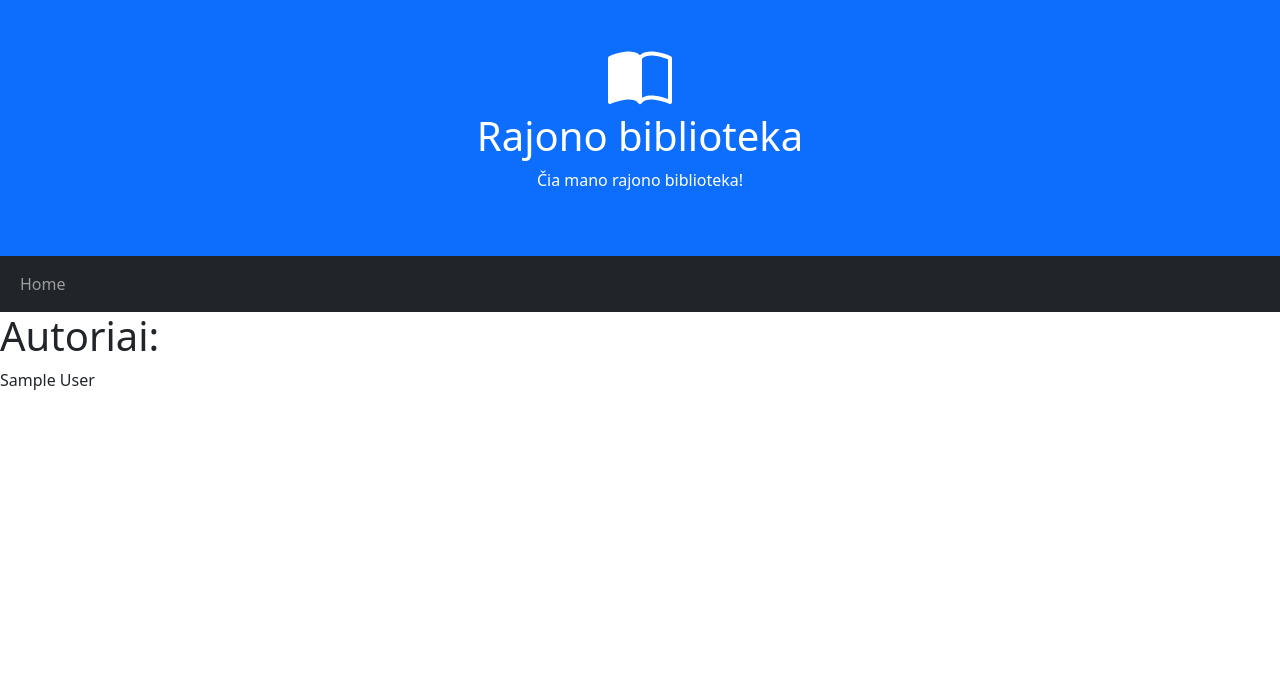
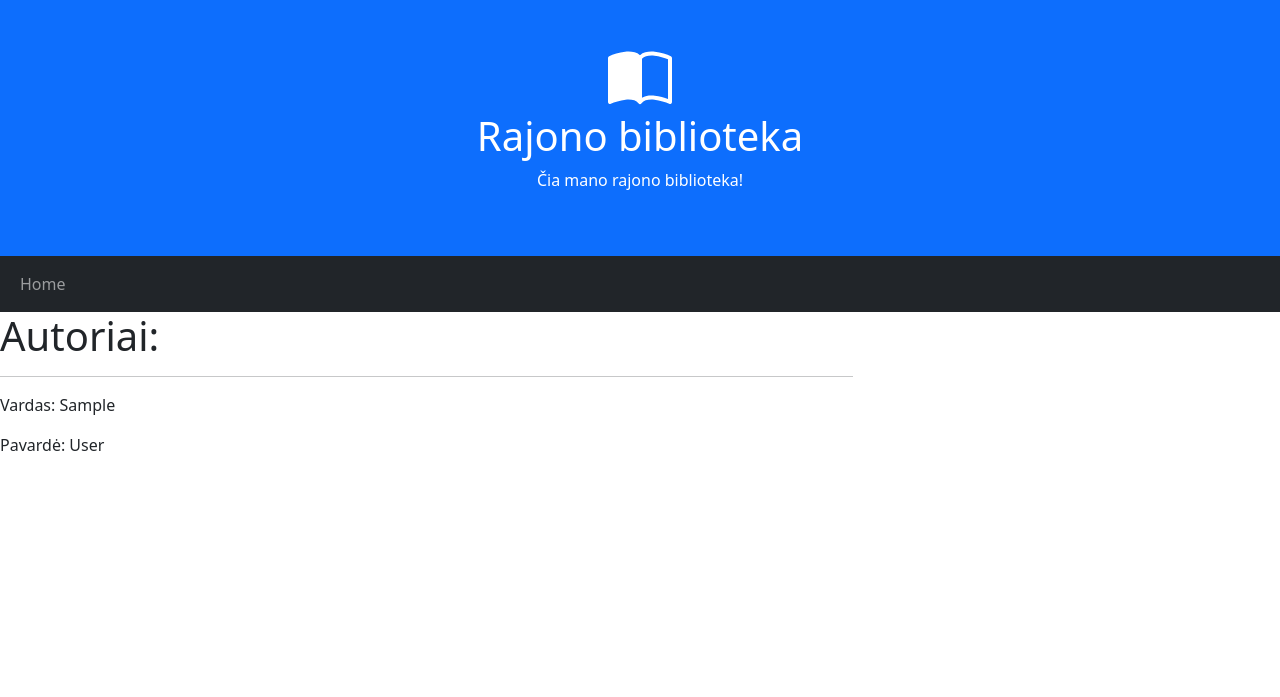
Before and after one commit to DonatasNoreika/biblioteka_2023_01, a Django app: page /library/authors/ in a window 1280 px wide. Shown: the top 697 px of the page. Run offline with Django 4.2, Linux system fonts and the light colour scheme; tables that the repository leaves empty hold one stand-in row (values such as "Sample post").

Commit message:
5: įdėtas autorių atvaizdavimas - patobulinta

```diff
--- a/mysite/library/templates/authors.html
+++ b/mysite/library/templates/authors.html
@@ -5,7 +5,9 @@
 {% block content %}
 <h1>Autoriai:</h1>
 {% for author in authors %}
-<p>{{ author }}</p>
+<hr>
+<p>Vardas: {{ author.first_name }}</p>
+<p>Pavardė: {{ author.last_name }}</p>
 {% endfor %}
 {% endblock %}
 Kazys Boruta
```
